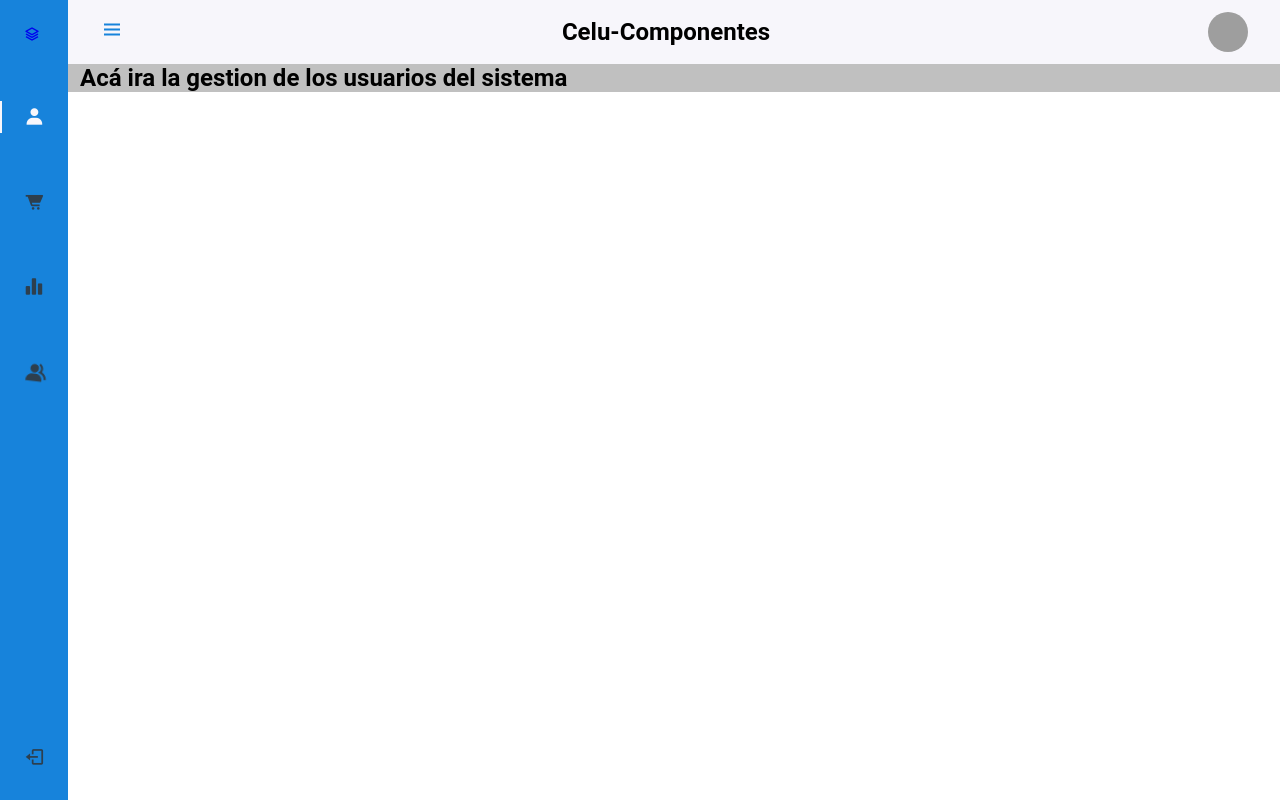
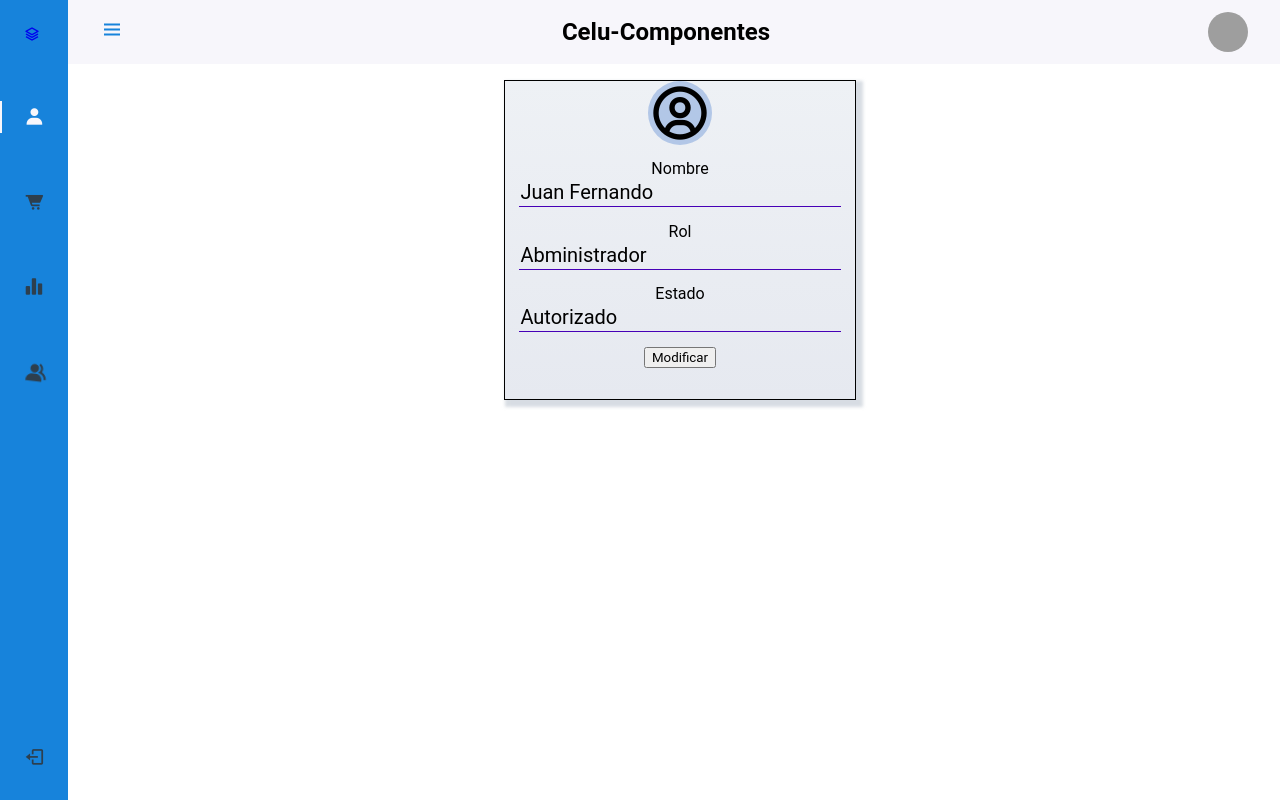
Before and after one commit to juanfed/night-developers, a React (Create React App) app: page /gestion in a window 1280 px wide. Built offline with nearby package versions, Linux system fonts and the light colour scheme; grey boxes are pictures that could not be loaded.

Commit message:
agregue contenido al modulo de gestion de usuarios pero aun falta

```diff
--- /dev/null
+++ b/src/components/carUser.jsx
@@ -0,0 +1,38 @@
+import 'styles/carUser.css';
+
+function CarUsers(){
+    return(
+        <div id="contenido-gestion">
+            <div className="carUser">
+                <div className="carUser-img">
+                    <i className='bx bx-user-circle' ></i>
+                </div>
+                <div className="carUser-formulario">
+                    <form action="">
+                        <div className="carUser-datos">
+                            <label for="nombre">Nombre</label>
+                            <input type="text" id="nombre" value="Juan Fernando" />
+                        </div>
+
+                        <div className="carUser-datos">
+                            <label for="rol">Rol</label>
+                            <input type="text" id="rol" value="Abministrador" />
+                        </div>
+
+                        <div className="carUser-datos">
+                            <label for="estado">Estado</label>
+                            <input type="text" id="estado" value="Autorizado" />
+
+                        </div>
+
+                    </form>
+                </div>
+                <div className="carUser-modificar">
+                    <button>Modificar</button>
+                </div>
+            </div>
+        </div>
+
+    )
+}
+export default CarUsers;
--- a/src/pages/gestion.jsx
+++ b/src/pages/gestion.jsx
@@ -1,10 +1,11 @@
 import 'styles/gestion.css';
 import Header from 'components/Header';
+import CarUsers from 'components/carUser';
 function Gestion(){
     return(
         <div id="contenido">
             <Header/>
-            <h2>Acá ira la gestion de los usuarios del sistema</h2>
+            <CarUsers />
         </div>
     )
 }
--- /dev/null
+++ b/src/styles/carUser.css
@@ -0,0 +1,41 @@
+/* Estilos de las car de los usuarios */
+.carUser{
+    border: 1px solid black;
+    text-align: center;
+    height: 20rem;
+    width: 22rem;
+    box-shadow: 4px 4px 3px 3px rgba(177, 187, 199, 0.507);
+    background-image: linear-gradient(to top, #e6e9f0 0%, #eef1f5 100%);
+    margin: auto;
+}
+
+
+.bx-user-circle{
+    font-size: 4rem;
+    background-color: rgba(116, 154, 216, 0.486);
+    border-radius: 100%;
+}
+
+.carUser-formulario{
+    width: 100%;
+    margin: auto;
+}
+
+.carUser-datos{
+    position: relative;
+    margin: 0.9rem;
+}
+
+.carUser-formulario input{
+    background: none;
+    font-size: 1.25rem;
+    padding: 2px 2px 2px 1px;
+    border: none;
+    border-bottom: 1px solid rgb(70, 0, 182);
+    display: block;
+    width: 100%;
+}
+
+#contenido-gestion{
+    padding-top: 1rem;
+}
--- a/src/styles/index.css
+++ b/src/styles/index.css
@@ -1,7 +1,6 @@
 /*Aca iran los estilos de la pagina de inicio de secion y registro*/
 #contenido{
     margin-left: 4rem;
-    background-color: silver;
     padding-left: 1rem;
 }
 
```
